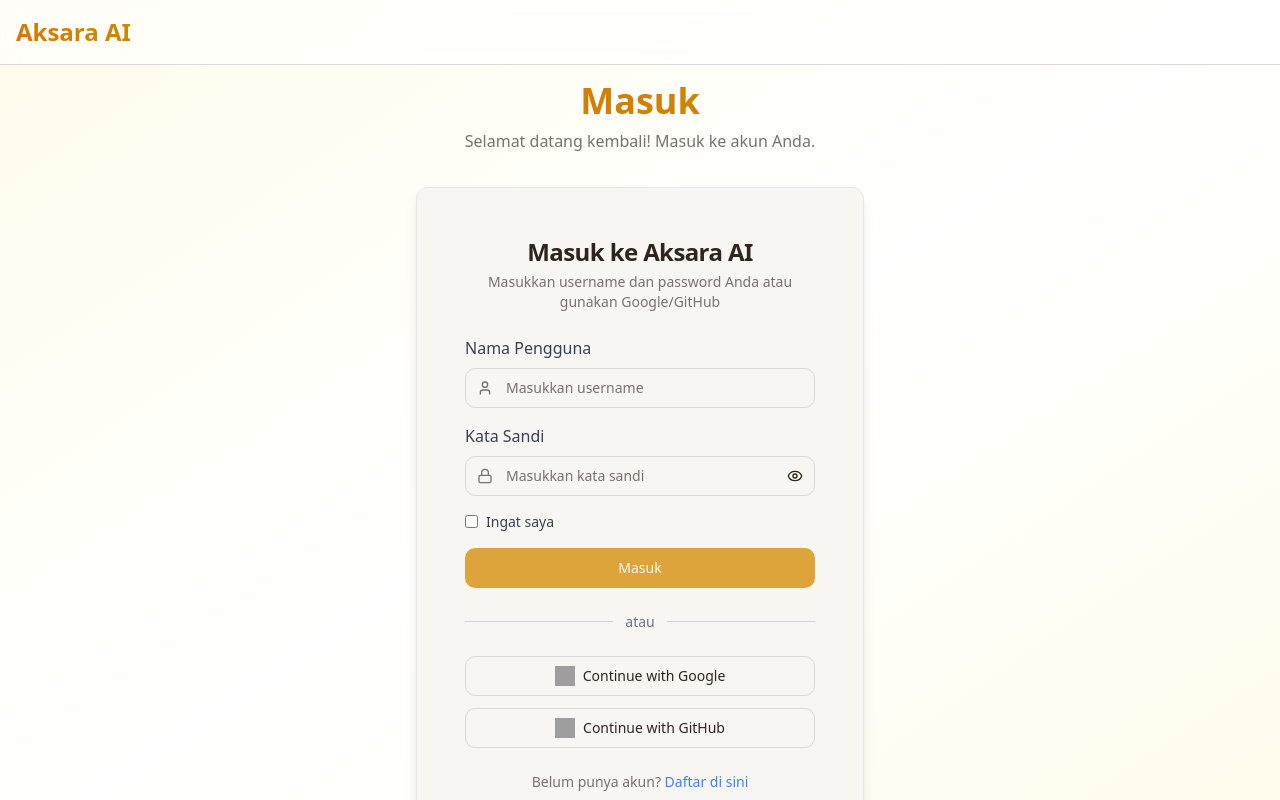
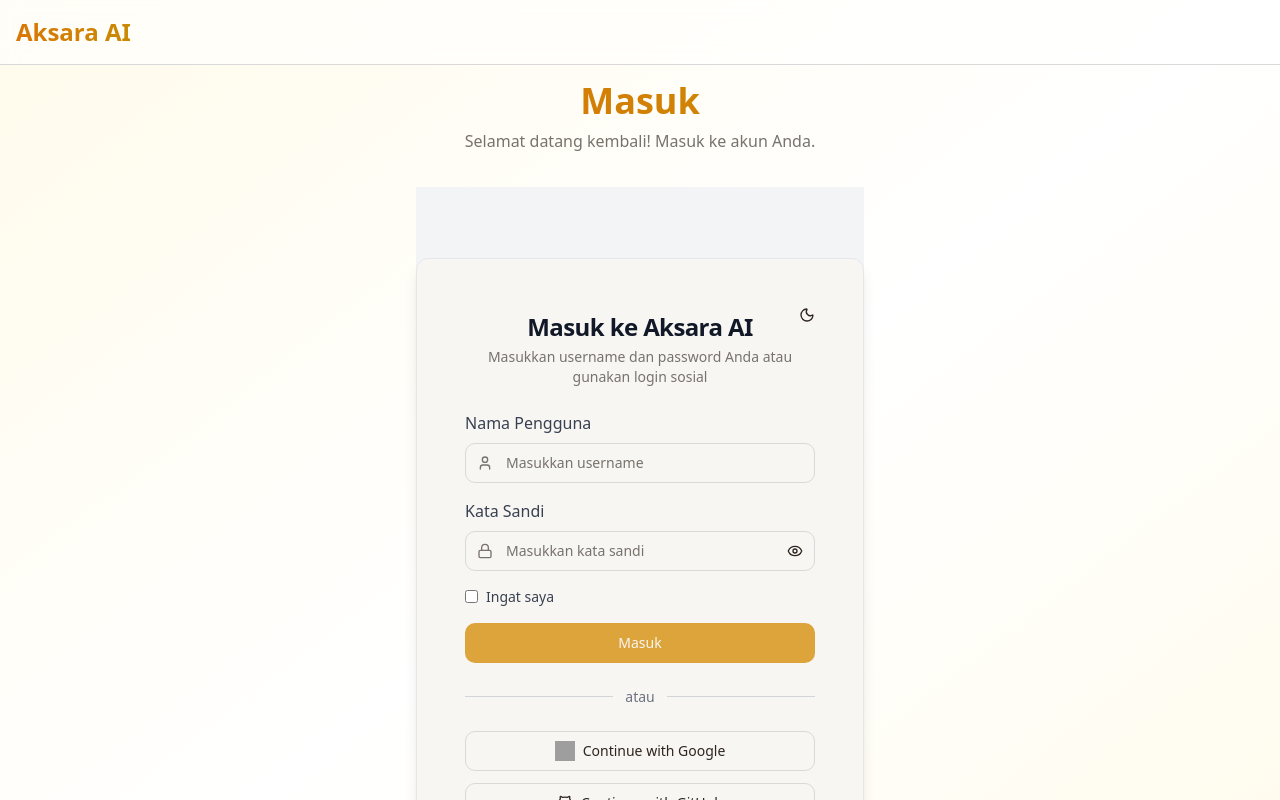
Before and after one commit to Universitas-Cakrawala/aksara-ai, a React (Vite) app in the folder aksara-ai-frontend/: page /login in a window 1280 px wide. Shown: the top 800 px of the page. Built offline with nearby package versions, Linux system fonts and the light colour scheme; no server answers; grey boxes are pictures that could not be loaded.

Commit message:
feat: implement Dark Mode toggle in LoginForm component

```diff
--- /dev/null
+++ b/aksara-ai-frontend/src/components/DarkModeToggle.tsx
@@ -0,0 +1,42 @@
+"use client";
+
+import React, { useEffect, useState } from "react";
+import { Moon, Sun } from "lucide-react";
+import { Button } from "@/components/ui/button";
+
+const DarkModeToggle: React.FC = () => {
+  const [darkMode, setDarkMode] = useState(false);
+
+  useEffect(() => {
+    if (localStorage.getItem("theme") === "dark") {
+      document.documentElement.classList.add("dark");
+      setDarkMode(true);
+    }
+  }, []);
+
+  const toggleTheme = () => {
+    const root = document.documentElement;
+    if (darkMode) {
+      root.classList.remove("dark");
+      localStorage.setItem("theme", "light");
+      setDarkMode(false);
+    } else {
+      root.classList.add("dark");
+      localStorage.setItem("theme", "dark");
+      setDarkMode(true);
+    }
+  };
+
+  return (
+    <Button
+      variant="ghost"
+      size="icon"
+      onClick={toggleTheme}
+      className="transition-colors"
+    >
+      {darkMode ? <Sun className="h-5 w-5" /> : <Moon className="h-5 w-5" />}
+    </Button>
+  );
+};
+
+export default DarkModeToggle;
--- a/aksara-ai-frontend/src/components/LoginForm.tsx
+++ b/aksara-ai-frontend/src/components/LoginForm.tsx
@@ -1,9 +1,11 @@
-import React, { useState } from "react";
+"use client";
+
+import React, { useState, useEffect } from "react";
 import { Link } from "react-router-dom";
 import { useForm } from "react-hook-form";
 import { zodResolver } from "@hookform/resolvers/zod";
 import * as z from "zod";
-import { Eye, EyeOff, User, Lock } from "lucide-react";
+import { Eye, EyeOff, User, Lock, Github } from "lucide-react";
 import { Button } from "@/components/ui/button";
 import { Input } from "@/components/ui/input";
 import { Label } from "@/components/ui/label";
@@ -15,7 +17,9 @@
   CardTitle,
 } from "@/components/ui/card";
 import { useAuth } from "@/context/AuthContext";
+import DarkModeToggle from "@/components/DarkModeToggle";
 
+// schema validasi
 const loginSchema = z.object({
   username: z.string().min(3, "Username minimal 3 karakter"),
   password: z.string().min(6, "Password minimal 6 karakter"),
@@ -69,13 +73,19 @@
   };
 
   return (
-    <Card className="w-full max-w-md mx-auto shadow-lg hover:shadow-xl transition-shadow duration-300">
-      <CardHeader className="space-y-1">
-        <CardTitle className="text-2xl font-bold text-center">
+    <div className="min-h-screen flex items-center justify-center bg-gray-100 dark:bg-gray-900 transition-colors">
+      <Card className="w-full max-w-md mx-auto shadow-lg hover:shadow-xl transition-shadow duration-300 dark:bg-gray-800">
+        <CardHeader className="space-y-1 relative">
+          {/* Dark mode toggle kanan atas */}
+          <div className="absolute right-3 top-3">
+            <DarkModeToggle />
+          </div>
+
+          <CardTitle className="text-2xl font-bold text-center text-gray-900 dark:text-gray-100">
             Masuk ke Aksara AI
           </CardTitle>
           <CardDescription className="text-center text-muted-foreground">
-          Masukkan username dan password Anda atau gunakan Google/GitHub
+            Masukkan username dan password Anda atau gunakan login sosial
           </CardDescription>
         </CardHeader>
 
@@ -157,16 +167,16 @@
 
           {/* Divider */}
           <div className="my-6 flex items-center">
-          <hr className="flex-1 border-gray-300" />
+            <hr className="flex-1 border-gray-300 dark:border-gray-600" />
             <span className="px-3 text-sm text-gray-500">atau</span>
-          <hr className="flex-1 border-gray-300" />
+            <hr className="flex-1 border-gray-300 dark:border-gray-600" />
           </div>
 
           {/* Tombol Google */}
           <Button
             type="button"
             variant="outline"
-          className="w-full flex items-center justify-center gap-2 mb-3"
+            className="w-full flex items-center justify-center gap-2"
             onClick={handleGoogleLogin}
           >
             <img
@@ -181,14 +191,10 @@
           <Button
             type="button"
             variant="outline"
-          className="w-full flex items-center justify-center gap-2"
+            className="w-full flex items-center justify-center gap-2 mt-3"
             onClick={handleGithubLogin}
           >
-          <img
-            src="https://www.svgrepo.com/show/512317/github-142.svg"
-            alt="GitHub"
-            className="w-5 h-5"
-          />
+            <Github className="w-5 h-5" />
             Continue with GitHub
           </Button>
 
@@ -203,6 +209,7 @@
           </div>
         </CardContent>
       </Card>
+    </div>
   );
 };
 
```
Lines whose indentation alone changed are shown as unchanged.
